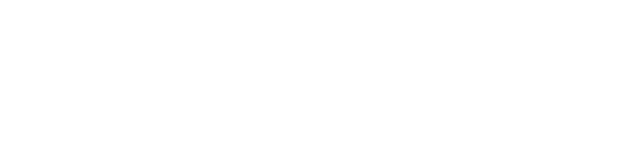
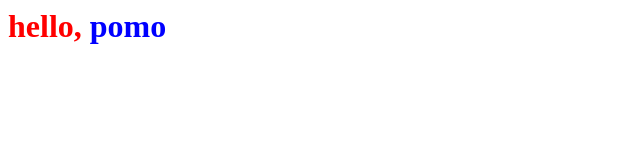
Before and after one commit to jm3/pomo, a website built with Parcel: page index.html in a window 1280 px wide. Shown: the whole page, without its empty margins (0-640 px from the left). Built offline with nearby package versions, Linux system fonts and the light colour scheme.

Commit message:
add sass (scss)

```diff
--- /dev/null
+++ b/assets/base.scss
@@ -0,0 +1,6 @@
+* {
+  color: red;
+  .nested {
+    color: blue;
+  }
+}
--- a/index.html
+++ b/index.html
@@ -1,5 +1,8 @@
 <html>
+  <head>
+  </head>
 <body>
+  <h1>hello, <span class="nested">pomo</span></h1>
   <script src="./index.js"></script>
 </body>
 </html>
--- a/index.js
+++ b/index.js
@@ -1 +1,2 @@
 console.log('hello world')
+import "./assets/base.scss";
--- a/package.json
+++ b/package.json
@@ -6,6 +6,11 @@
   "repository": "github:jm3/pomo",
   "license": "GPL-3.0",
   "scripts": {
+    "build": "parcel build index.html",
     "start": "parcel index.html"
+  },
+  "devDependencies": {
+    "parcel-bundler": "^1.12.3",
+    "sass": "^1.21.0"
   }
 }
```
Also changed, not shown: 1 other file.
